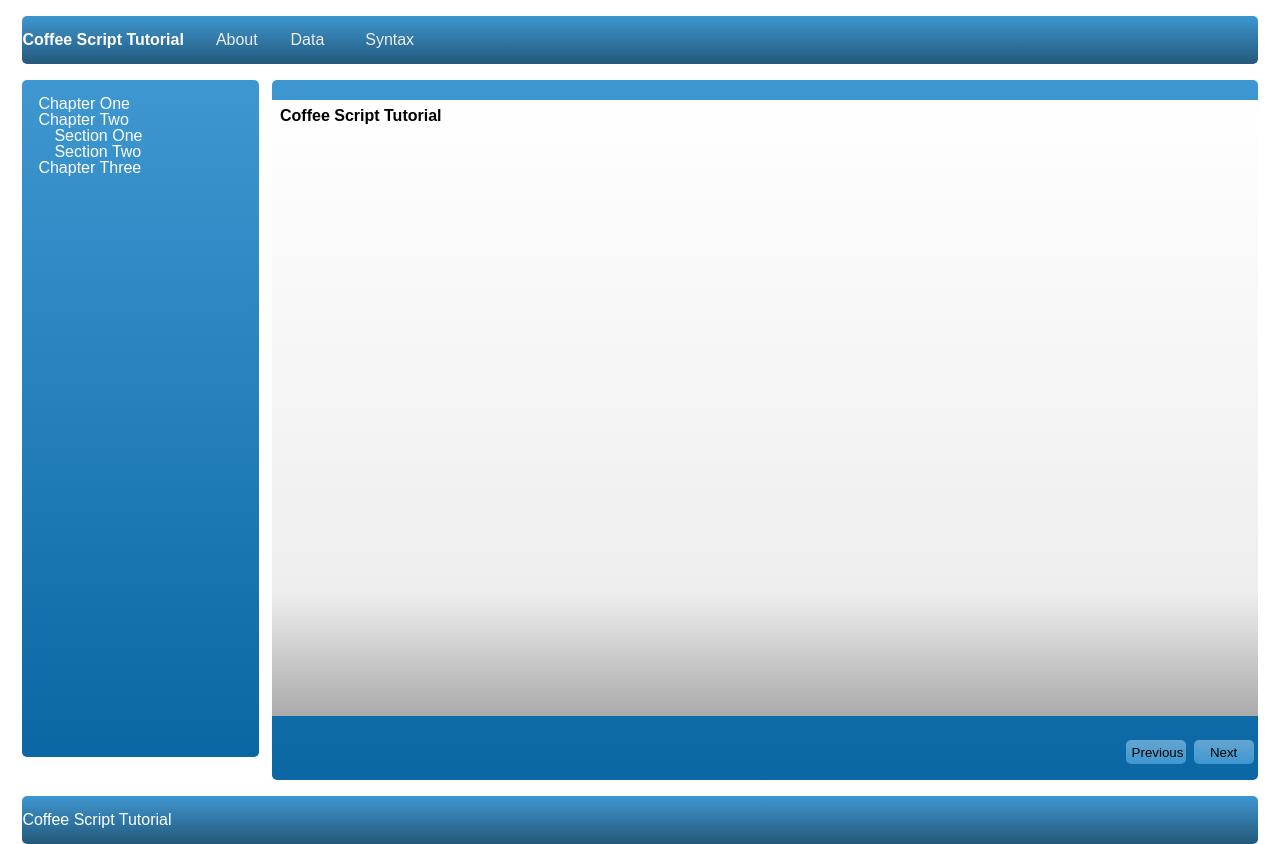
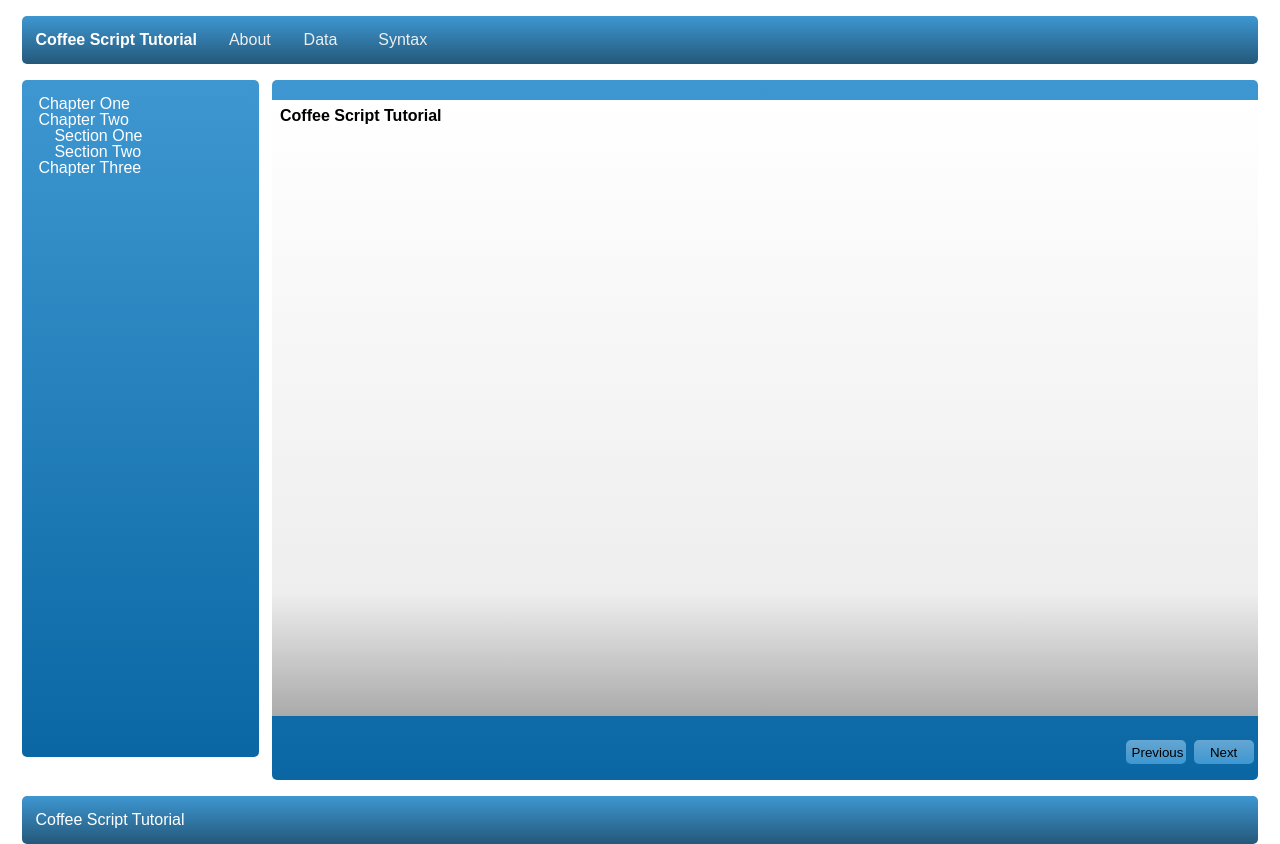
Before and after one commit to erochest/coffee-tutorial, a plain HTML site: page index.html in a window 1280 px wide. Drawn offline with nearby package versions, Linux system fonts and the light colour scheme; a web font is replaced by a local one.

Commit message:
Added padding in the header and footer windows.

```diff
--- a/sass/screen.scss
+++ b/sass/screen.scss
@@ -87,6 +87,8 @@ header {
     @include window();
     @include clearfix;
 
+    padding-left: gutter(15);
+
     h1 {
         @include float-left;
         font-weight: bolder;
@@ -97,6 +99,9 @@ header {
 
 footer {
     @include full;
+    @include window();
+    padding-left: gutter(15);
+    color: $text-light;
 }
 
 nav#topmenu {
@@ -241,8 +246,6 @@ div#main {
 }
 
 div#status {
-    @include window();
-    color: $text-light;
 }
 
 h1 {
```
Also changed, not shown: css/screen.css.
